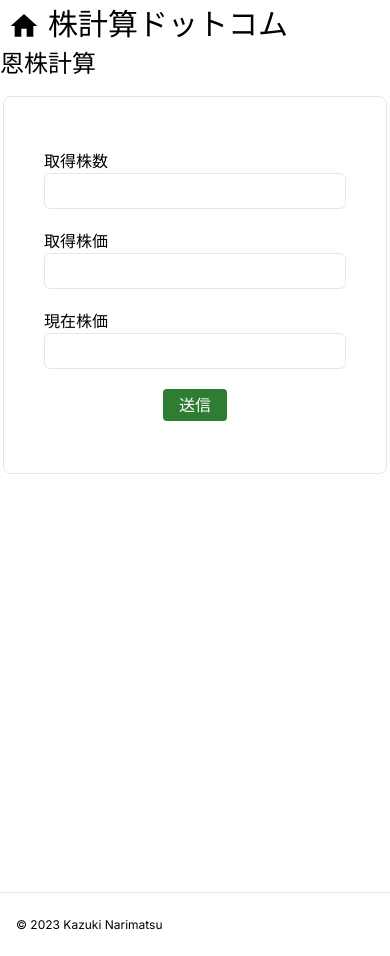
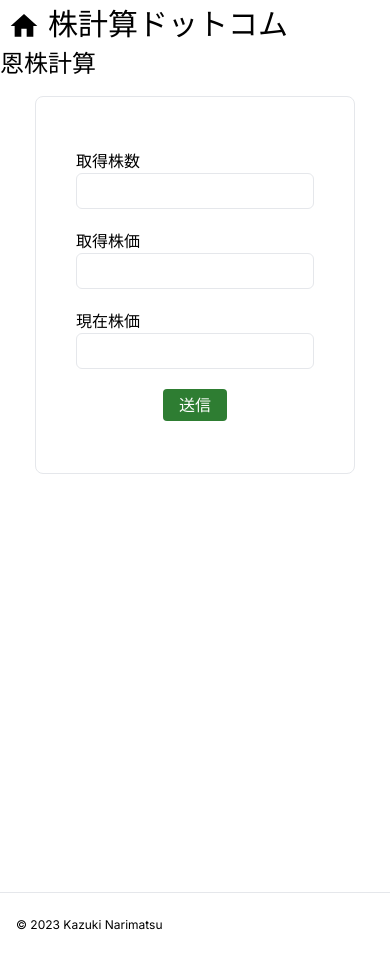
Before and after one commit to knarimatsu/kabukeisan_fe, a Next.js app: page /onkabu in a window 390 px wide. Built offline with nearby package versions, Linux system fonts and the light colour scheme; no server answers.

Commit message:
レスポンシブ修正

```diff
--- a/src/app/onkabu/page.tsx
+++ b/src/app/onkabu/page.tsx
@@ -30,7 +30,7 @@ const Onkabu = () => {
             <main className="h-screen dark:bg-black dark:text-gray-400">
                 <h1 className="text-2xl ">{"恩株計算"}</h1>
                 <form
-                    className="w-96 px-10 py-8 my-4 mx-auto border rounded-lg dark:bg-gray-900"
+                    className="w-80 sm:w-96 px-10 py-8 my-4 mx-auto border rounded-lg dark:bg-gray-900"
                     onSubmit={handleSubmit(calcOnkabu)}
                 >
                     <label htmlFor="stock" className="block my-5">
```
